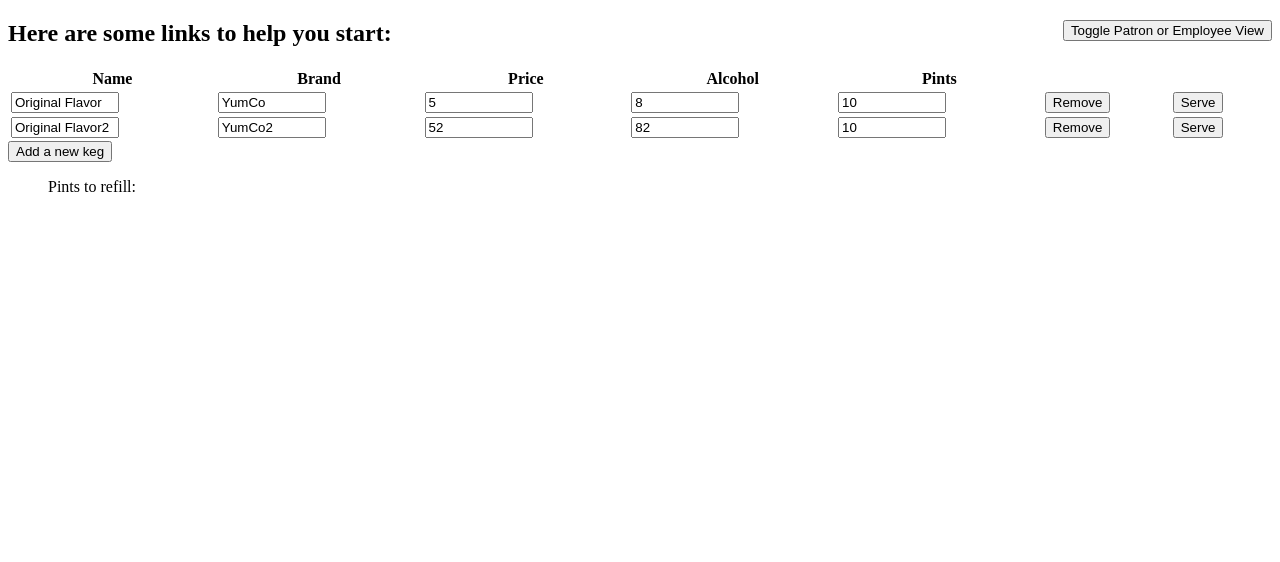
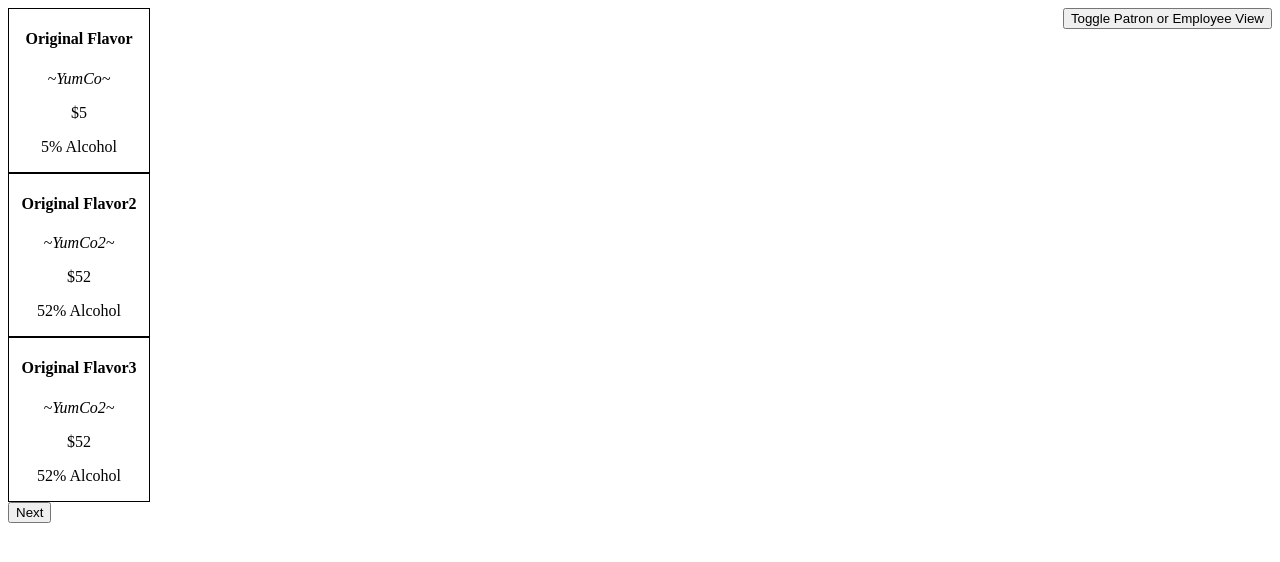
Before and after one commit to bigplans47/tap_room, an Angular app: page / in a window 1280 px wide. Shown: the top 562 px of the page. Built offline with nearby package versions, Linux system fonts and the light colour scheme.

Commit message:
add carousel mockup

```diff
--- a/src/app/app.component.css
+++ b/src/app/app.component.css
@@ -9,3 +9,9 @@ input {
 #employee {
   float: right
 }
+
+#kegDisplay {
+  border: black solid 1px;
+  width: 140px;
+  text-align: center;
+}
--- a/src/app/app.component.html
+++ b/src/app/app.component.html
@@ -34,7 +34,13 @@
     <p>Pints to refill:</p><div *ngFor="let singleKeg of kegs">  <li *ngIf="underTen(singleKeg)">{{singleKeg.name}}</li></div>
   </ul>
 </div>
+
 <div *ngIf="!employeeDisplay">
-  <p>hey</p>
-
+    <div id="kegDisplay" *ngFor="let singleKeg of kegs | slice:carouselStart:carouselStart+3">
+      <h4>{{singleKeg.name}}</h4>
+      <p><em>~{{singleKeg.brand}}~</em></p>
+      <p>${{singleKeg.price}}</p>
+      <p>{{singleKeg.price}}% Alcohol</p>
+    </div>
 </div>
+<button (click)="turnCarousel()" type="button" name="button">Next</button>
--- a/src/app/app.component.ts
+++ b/src/app/app.component.ts
@@ -12,12 +12,20 @@ export class AppComponent {
   price: number;
   alcoholContent: number;
   editingKeg: boolean = false;
-  employeeDisplay: boolean = true;
-
+  employeeDisplay: boolean = false;
+  carouselStart: number = 0;
   singleKeg2: string = 'test'
   kegs: Keg[] = [
     new Keg('Original Flavor', 'YumCo', 5, 8),
     new Keg('Original Flavor2', 'YumCo2', 52, 82),
+    new Keg('Original Flavor3', 'YumCo2', 52, 82),
+    new Keg('Original Flavor4', 'YumCo2', 52, 82),
+    new Keg('Original Flavor5', 'YumCo2', 52, 82),
+    new Keg('Original Flavor6', 'YumCo2', 52, 82),
+    new Keg('Original Flavor7', 'YumCo2', 52, 82),
+    new Keg('Original Flavor8', 'YumCo2', 52, 82),
+    new Keg('Original Flavor9', 'YumCo2', 52, 82),
+    new Keg('Original Flavor10', 'YumCo2', 52, 82)
   ]
   addKeg() {
     this.kegs.push(new Keg(this.name,this.brand,this.price,this.alcoholContent));
@@ -47,4 +55,8 @@ export class AppComponent {
   employeeDisplaySet() {
     this.employeeDisplay = !this.employeeDisplay
   }
+
+  turnCarousel() {
+    this.carouselStart = (this.carouselStart + 1) % this.kegs.length;
+  }
 }
```
